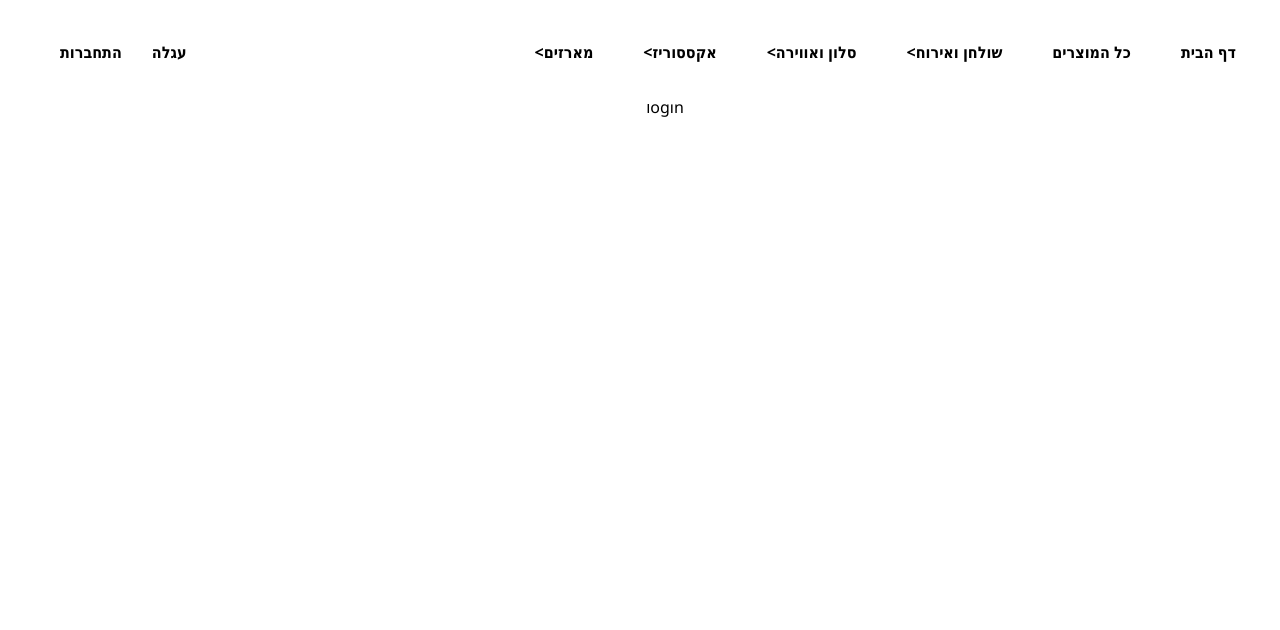
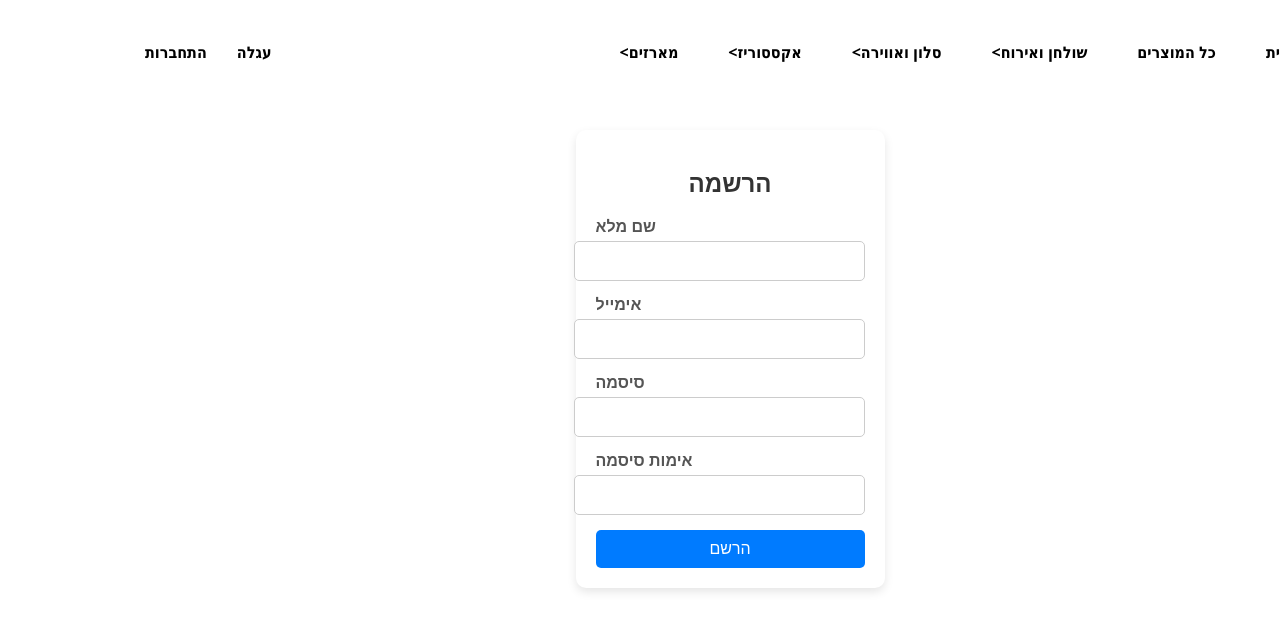
Before and after one commit to Brachy222/Casa-Bella, a React (Vite) app: page /login in a window 1280 px wide. Shown: the top 630 px of the page. Built offline with nearby package versions, Linux system fonts and the light colour scheme.

Commit message:
Add a registration form

```diff
--- a/src/App.jsx
+++ b/src/App.jsx
@@ -5,6 +5,7 @@ import ProductList from './pages/ProductList'
 import Cart from './pages/cart';
 import { Router, Routes, Route } from 'react-router-dom';
 import NavBar from './components/NavBar';
+import Login from './pages/Login';
 
 function App() {
 
@@ -26,7 +27,7 @@ function App() {
           <Route path="/flower" element={<ProductList category='flower'/>}/>
           <Route path="/home" element={<ProductList category='home'/>}/>
           <Route path="/candlesticks" element={<ProductList category='candlesticks'/>}/>
-          <Route path="/login" element={<p>login</p>}/>
+          <Route path="/login" element={<Login/>}/>
           <Route path="/cart" element={<Cart/>}/>
       </Routes>
     </>
--- /dev/null
+++ b/src/Styles/login.css
@@ -0,0 +1,67 @@
+.register-container {
+    width: 100%;
+    max-width: 400px;
+    margin: 50px auto;
+    padding: 20px;
+    background: #ffffff;
+    box-shadow: 0px 4px 10px rgba(0, 0, 0, 0.1);
+    border-radius: 10px;
+    text-align: center;
+    font-family: Arial, sans-serif;
+}
+
+h2 {
+    margin-bottom: 20px;
+    color: #333;
+}
+
+.register-form {
+    display: flex;
+    flex-direction: column;
+}
+
+.input-group {
+    margin-bottom: 15px;
+    text-align: left;
+}
+
+.input-group label {
+    display: block;
+    font-weight: bold;
+    margin-bottom: 5px;
+    color: #555;
+}
+
+.input-group input {
+    width: 100%;
+    padding: 10px;
+    border: 1px solid #ccc;
+    border-radius: 5px;
+    font-size: 16px;
+}
+
+.input-group input:focus {
+    border-color: #007bff;
+    outline: none;
+}
+
+.error {
+    color: red;
+    font-size: 14px;
+    margin-top: 5px;
+}
+
+.register-button {
+    background: #007bff;
+    color: white;
+    padding: 10px;
+    border: none;
+    border-radius: 5px;
+    font-size: 16px;
+    cursor: pointer;
+    transition: 0.3s ease-in-out;
+}
+
+.register-button:hover {
+    background: #0056b3;
+}
--- /dev/null
+++ b/src/features/userSlice.js
@@ -0,0 +1,21 @@
+import { createSlice } from "@reduxjs/toolkit"
+
+const initialState={
+    currentUser:null
+}
+
+const userSlice=createSlice({
+    name:"user",
+    initialState,
+    reducers:{
+        userIn:(state,action)=>{
+            state.currentUser=action.payload;
+        },
+        userOut:(state)=>{
+            state.currentUser = null;
+        }
+    }
+});
+
+export const  {userOut,userIn} = userSlice.actions;
+export default userSlice.reducer;
--- /dev/null
+++ b/src/pages/Login.jsx
@@ -0,0 +1,72 @@
+import { useForm } from "react-hook-form";
+import { useDispatch, useSelector } from "react-redux";
+import { userIn } from "../features/userSlice";
+import { useNavigate } from "react-router-dom";
+import "../Styles/login.css";
+
+const Login = () => {
+    const { register, handleSubmit, watch, formState: { errors } } = useForm();
+    const dispatch = useDispatch();
+    const navigate = useNavigate();
+
+    const onSubmit = (data) => {
+        dispatch(userIn(data));
+        console.log("User Registered:", data);
+        navigate("/products");
+    };
+
+    return (
+        <div className="register-container">
+            <h2>הרשמה</h2>
+            <form onSubmit={handleSubmit(onSubmit)} className="register-form">
+
+                <div className="input-group">
+                    <label>שם מלא</label>
+                    <input
+                        type="text"
+                        {...register("name", { required: "שדה חובה", minLength: { value: 2, message: "השם חייב להכיל לפחות 2 תווים" } })}
+                    />
+                    {errors.name && <p className="error">{errors.name.message}</p>}
+                </div>
+
+                <div className="input-group">
+                    <label>אימייל</label>
+                    <input
+                        type="email"
+                        {...register("email", { required: "שדה חובה", pattern: { value: /\S+@\S+\.\S+/, message: "אימייל לא תקין" } })}
+                    />
+                    {errors.email && <p className="error">{errors.email.message}</p>}
+                </div>
+
+                <div className="input-group">
+                    <label>סיסמה</label>
+                    <input
+                        type="password"
+                        {...register("password", {
+                            required: "שדה חובה",
+                            minLength: { value: 6, message: "הסיסמה חייבת להיות לפחות 6 תווים" },
+                            pattern: { value: /^(?=.*[A-Za-z])(?=.*\d)[A-Za-z\d]{6,}$/, message: "הסיסמה חייבת לכלול לפחות אות אחת וספרה אחת" }
+                        })}
+                    />
+                    {errors.password && <p className="error">{errors.password.message}</p>}
+                </div>
+
+                <div className="input-group">
+                    <label>אימות סיסמה</label>
+                    <input
+                        type="password"
+                        {...register("confirmPassword", {
+                            required: "שדה חובה",
+                            validate: value => value === watch("password") || "הסיסמאות לא תואמות"
+                        })}
+                    />
+                    {errors.confirmPassword && <p className="error">{errors.confirmPassword.message}</p>}
+                </div>
+
+                <button type="submit" className="register-button">הרשם</button>
+            </form>
+        </div>
+    );
+};
+
+export default Login;
```
Also changed, not shown: src/App.css (line endings or trailing spaces).
